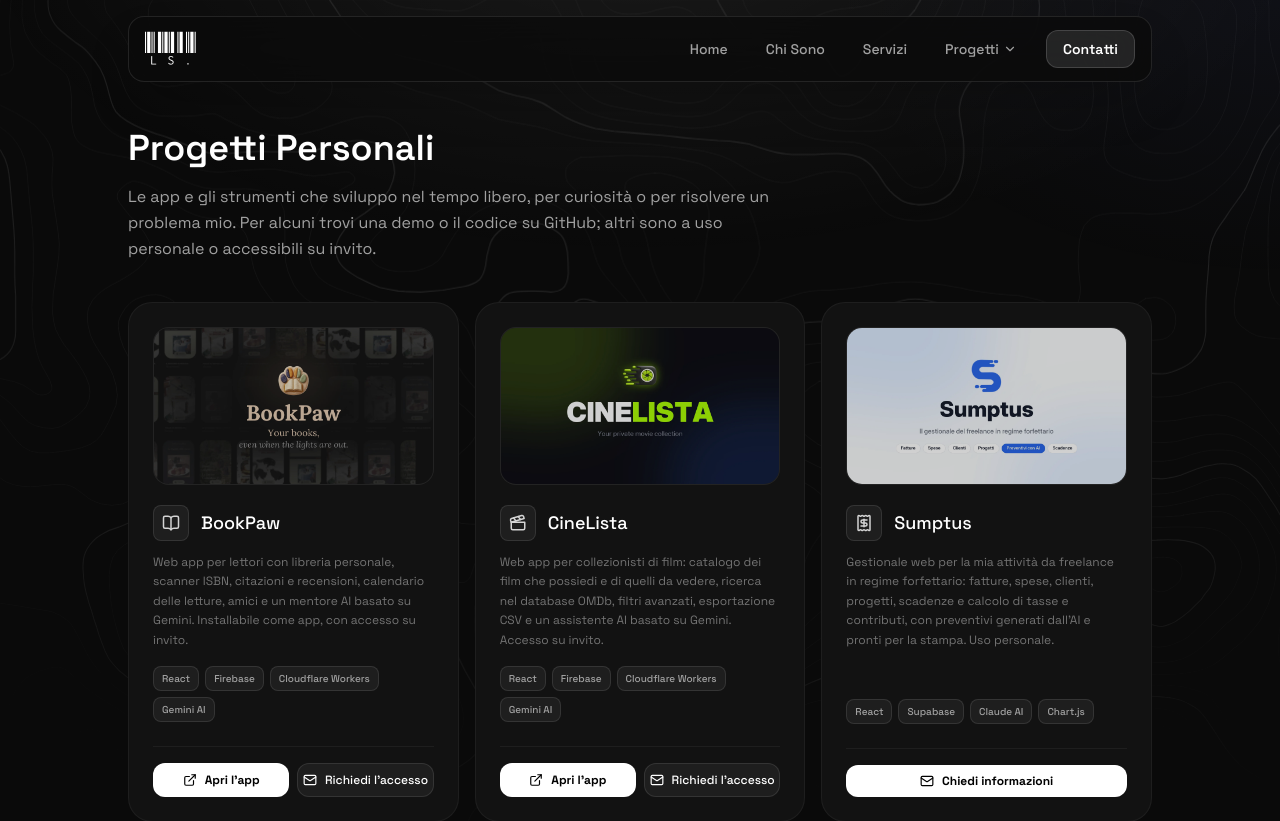
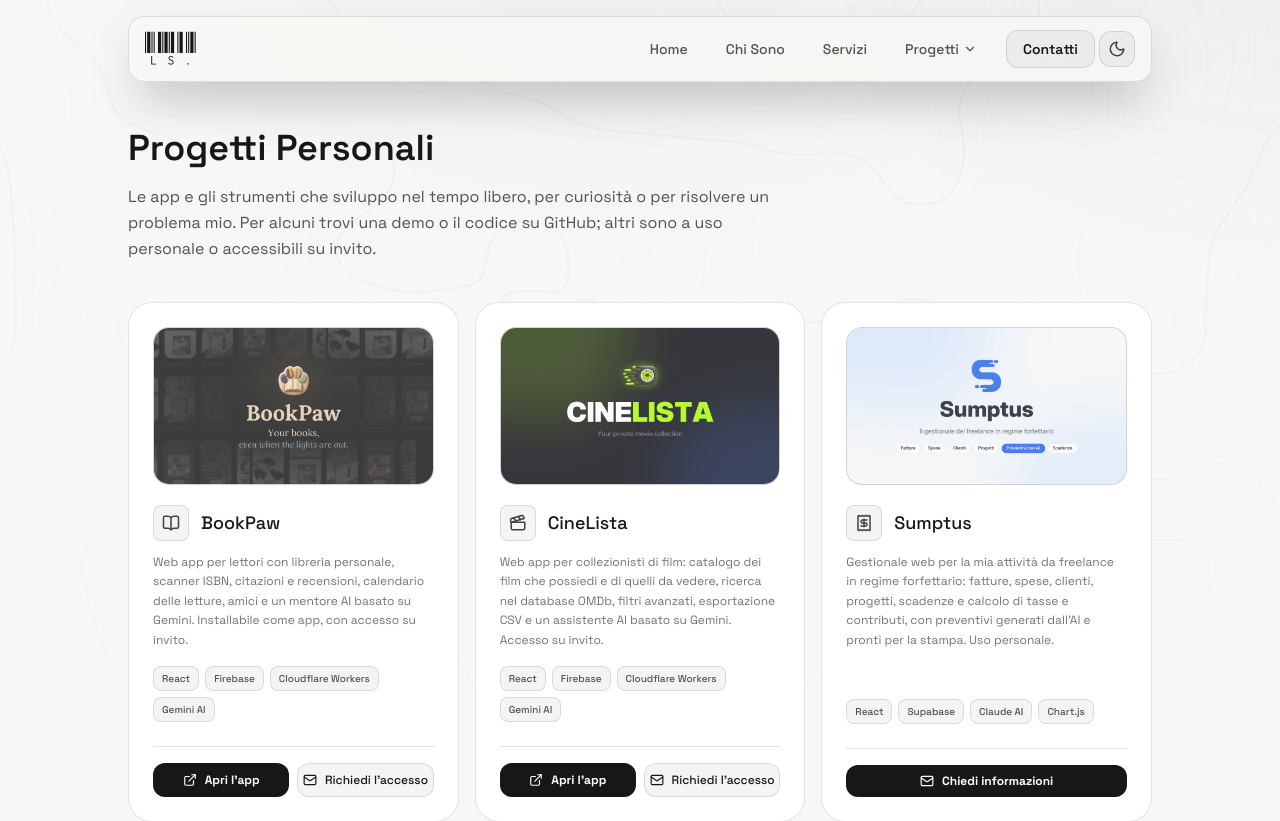
Before and after one commit to sadsotti/main-website, a React (Vite) app: page /lab in a window 1280 px wide. Shown: the top 821 px of the page. Built offline with nearby package versions, Linux system fonts and the light colour scheme.

Commit message:
Add persistent dark and light theme toggle

```diff
--- a/index.html
+++ b/index.html
@@ -1,6 +1,16 @@
 <!doctype html>
 <html lang="it">
   <head>
+    <script>
+      (() => {
+        const savedTheme = localStorage.getItem('theme');
+        const theme = savedTheme === 'light' || savedTheme === 'dark'
+          ? savedTheme
+          : (matchMedia('(prefers-color-scheme: dark)').matches ? 'dark' : 'light');
+        document.documentElement.dataset.theme = theme;
+        document.documentElement.style.colorScheme = theme;
+      })();
+    </script>
     <meta charset="UTF-8" />
     <link rel="icon" type="image/x-icon" href="/favicon.ico" />
     <meta name="viewport" content="width=device-width, initial-scale=1.0" />
--- a/src/components/Navbar.jsx
+++ b/src/components/Navbar.jsx
@@ -1,6 +1,6 @@
 import { useState, useEffect } from 'react';
 import { NavLink } from 'react-router-dom';
-import { Menu, X, ChevronDown } from 'lucide-react';
+import { Menu, X, ChevronDown, Moon, Sun } from 'lucide-react';
 import { motion, AnimatePresence } from 'framer-motion';
 
 const navLinks = [
@@ -28,9 +28,52 @@
     ? "bg-white/10 text-white px-4 py-2 rounded-xl font-semibold transition-all border border-white/10 text-sm"
     : "text-neutral-400 hover:bg-white/5 hover:text-white px-4 py-2 rounded-xl font-medium transition-all text-sm border border-transparent";
 
+function ThemeToggle({ theme, onToggle }) {
+  return (
+    <button
+      type="button"
+      className="theme-toggle grid h-9 w-9 shrink-0 place-items-center rounded-xl border border-white/10 bg-white/5 text-neutral-400 transition-colors hover:bg-white/10 hover:text-white cursor-pointer"
+      aria-label={`Attiva il tema ${theme === 'dark' ? 'chiaro' : 'scuro'}`}
+      title={`Tema ${theme === 'dark' ? 'chiaro' : 'scuro'}`}
+      onClick={onToggle}
+    >
+      {theme === 'dark' ? <Sun size={18} aria-hidden="true" /> : <Moon size={18} aria-hidden="true" />}
+    </button>
+  );
+}
+
 function Navbar() {
   const [isOpen, setIsOpen] = useState(false);
   const [openDropdown, setOpenDropdown] = useState(null);
+  const [theme, setTheme] = useState(() => document.documentElement.dataset.theme || 'dark');
+
+  useEffect(() => {
+    const root = document.documentElement;
+    const savedTheme = localStorage.getItem('theme');
+    const media = window.matchMedia('(prefers-color-scheme: dark)');
+
+    const applyTheme = (nextTheme) => {
+      root.dataset.theme = nextTheme;
+      root.style.colorScheme = nextTheme;
+      document.querySelector('meta[name="theme-color"]')?.setAttribute('content', nextTheme === 'dark' ? '#0a0a0a' : '#f7f7f5');
+      setTheme(nextTheme);
+    };
+
+    if (savedTheme === 'light' || savedTheme === 'dark') {
+      applyTheme(savedTheme);
+      return undefined;
+    }
+
+    const syncWithSystem = (event) => {
+      const currentPreference = localStorage.getItem('theme');
+      if (currentPreference !== 'light' && currentPreference !== 'dark') {
+        applyTheme(event.matches ? 'dark' : 'light');
+      }
+    };
+    applyTheme(media.matches ? 'dark' : 'light');
+    media.addEventListener('change', syncWithSystem);
+    return () => media.removeEventListener('change', syncWithSystem);
+  }, []);
 
   useEffect(() => {
     if (!isOpen && !openDropdown) return;
@@ -47,6 +90,15 @@
   const closeAll = () => {
     setIsOpen(false);
     setOpenDropdown(null);
+  };
+
+  const toggleTheme = () => {
+    const nextTheme = theme === 'dark' ? 'light' : 'dark';
+    document.documentElement.dataset.theme = nextTheme;
+    document.documentElement.style.colorScheme = nextTheme;
+    document.querySelector('meta[name="theme-color"]')?.setAttribute('content', nextTheme === 'dark' ? '#0a0a0a' : '#f7f7f5');
+    localStorage.setItem('theme', nextTheme);
+    setTheme(nextTheme);
   };
 
   return (
@@ -126,11 +178,14 @@
               </NavLink>
             )
           ))}
+          <ThemeToggle theme={theme} onToggle={toggleTheme} />
         </div>
 
+        <div className="flex items-center gap-2 md:hidden">
+          <ThemeToggle theme={theme} onToggle={toggleTheme} />
           <button
             type="button"
-          className="md:hidden text-neutral-400 hover:text-white transition-colors p-1 cursor-pointer"
+            className="text-neutral-400 hover:text-white transition-colors p-1 cursor-pointer"
             aria-label={isOpen ? 'Chiudi il menu' : 'Apri il menu'}
             aria-expanded={isOpen}
             aria-controls="menu-mobile"
@@ -138,6 +193,7 @@
           >
             {isOpen ? <X size={24} aria-hidden="true" /> : <Menu size={24} aria-hidden="true" />}
           </button>
+        </div>
 
         <AnimatePresence>
           {isOpen && (
--- a/src/index.css
+++ b/src/index.css
@@ -7,6 +7,79 @@
 
 html {
   scroll-behavior: smooth;
+  color-scheme: dark;
+}
+
+html[data-theme='light'] {
+  color-scheme: light;
+}
+
+body {
+  margin: 0;
+  background: #0a0a0a;
+}
+
+html[data-theme='light'] body {
+  background: #f7f7f5;
+}
+
+html[data-theme='light'] .bg-\[\#0a0a0a\] { background-color: #f7f7f5; }
+html[data-theme='light'] .bg-\[\#0a0a0a\]\/80 { background-color: rgb(247 247 245 / 0.86); }
+html[data-theme='light'] .bg-\[\#121212\] { background-color: #fff; }
+html[data-theme='light'] .bg-\[\#171717\] { background-color: #f4f4f2; }
+html[data-theme='light'] .bg-\[\#1a1a1a\] { background-color: #fff; }
+html[data-theme='light'] .hover\:bg-\[\#171717\]:hover { background-color: #f4f4f2; }
+html[data-theme='light'] .bg-neutral-900 { background-color: #ececea; }
+html[data-theme='light'] .bg-neutral-800 { background-color: #dededb; }
+html[data-theme='light'] .bg-neutral-700 { background-color: #525252; }
+
+html[data-theme='light'] .text-white { color: #171717; }
+html[data-theme='light'] .text-neutral-200 { color: #262626; }
+html[data-theme='light'] .text-neutral-300 { color: #404040; }
+html[data-theme='light'] .text-neutral-400 { color: #525252; }
+html[data-theme='light'] .text-neutral-500 { color: #737373; }
+html[data-theme='light'] .text-neutral-600 { color: #8a8a8a; }
+html[data-theme='light'] .text-white\/15 { color: rgb(0 0 0 / 0.15); }
+html[data-theme='light'] .hover\:text-white:hover,
+html[data-theme='light'] .group:hover .group-hover\:text-white { color: #171717; }
+
+html[data-theme='light'] .bg-white { background-color: #171717; }
+html[data-theme='light'] .text-black { color: #fff; }
+html[data-theme='light'] .text-black\/50 { color: rgb(255 255 255 / 0.62); }
+html[data-theme='light'] .border-white { border-color: #171717; }
+html[data-theme='light'] .hover\:bg-white:hover { background-color: #171717; }
+html[data-theme='light'] .hover\:text-black:hover { color: #fff; }
+html[data-theme='light'] .hover\:bg-neutral-200:hover { background-color: #303030; }
+
+html[data-theme='light'] [class~='bg-white/3'],
+html[data-theme='light'] [class~='bg-white/5'],
+html[data-theme='light'] [class~='bg-white/10'],
+html[data-theme='light'] [class~='bg-white/15'],
+html[data-theme='light'] [class~='bg-white/20'] { background-color: rgb(0 0 0 / 0.045); }
+html[data-theme='light'] [class~='border-white/5'],
+html[data-theme='light'] [class~='border-white/10'],
+html[data-theme='light'] [class~='border-white/15'],
+html[data-theme='light'] [class~='border-white/20'],
+html[data-theme='light'] [class~='border-white/30'] { border-color: rgb(0 0 0 / 0.11); }
+html[data-theme='light'] [class~='hover:bg-white/5']:hover,
+html[data-theme='light'] [class~='hover:bg-white/10']:hover,
+html[data-theme='light'] [class~='hover:bg-white/20']:hover { background-color: rgb(0 0 0 / 0.08); }
+html[data-theme='light'] [class~='hover:border-white/10']:hover,
+html[data-theme='light'] [class~='hover:border-white/20']:hover { border-color: rgb(0 0 0 / 0.18); }
+
+html[data-theme='light'] .theme-toggle {
+  background-color: rgb(0 0 0 / 0.045);
+  border-color: rgb(0 0 0 / 0.11);
+  color: #404040;
+}
+
+.hero-background-logo {
+  filter: none;
+  transition: filter 350ms ease;
+}
+
+html[data-theme='light'] .hero-background-logo {
+  filter: invert(1);
 }
 
 @media (prefers-reduced-motion: reduce) {
@@ -33,6 +106,13 @@
     radial-gradient(40rem 25rem at 100% 0%, rgba(120, 140, 255, 0.05), transparent 70%);
 }
 
+html[data-theme='light'] .ambient {
+  background:
+    radial-gradient(60rem 30rem at 50% -10%, rgba(0, 0, 0, 0.05), transparent 70%),
+    radial-gradient(40rem 25rem at 100% 0%, rgba(85, 100, 190, 0.07), transparent 70%);
+  opacity: 0.72;
+}
+
 .ambient::after {
   content: '';
   position: absolute;
@@ -41,6 +121,13 @@
   mask-image: radial-gradient(ellipse 85% 75% at 50% 30%, #000 40%, transparent 100%);
   animation: respira 70s ease-in-out infinite alternate;
   will-change: transform;
+  filter: none;
+  transition: filter 350ms ease, opacity 350ms ease;
+}
+
+html[data-theme='light'] .ambient::after {
+  filter: invert(1);
+  opacity: 0.82;
 }
 
 @keyframes respira {
@@ -69,6 +156,10 @@
   opacity: 1;
 }
 
+html[data-theme='light'] .spotlight::before {
+  background: radial-gradient(420px circle at var(--mx, 50%) var(--my, 50%), rgba(0, 0, 0, 0.055), transparent 45%);
+}
+
 @property --ring-angle {
   syntax: '<angle>';
   initial-value: 0deg;
--- a/src/pages/Home.jsx
+++ b/src/pages/Home.jsx
@@ -30,11 +30,11 @@
       <motion.div className="flex flex-col gap-4" variants={containerVariants} initial="hidden" animate="visible">
         <div className="grid grid-cols-1 md:grid-cols-3 gap-4">
           <motion.section variants={itemVariants} className={`${cardBase} md:col-span-2 p-8 md:p-12 overflow-hidden group min-h-105 flex`}>
-            <div className="absolute inset-0 opacity-14 group-hover:opacity-20 pointer-events-none -z-10 transition-all duration-700 group-hover:scale-105 flex items-center justify-center overflow-hidden p-12" aria-hidden="true">
-              <img src={mioLogoSfondo} alt="" className="w-full h-full object-contain object-center scale-110" />
+            <div className="absolute inset-0 z-0 opacity-14 group-hover:opacity-20 pointer-events-none transition-all duration-700 group-hover:scale-105 flex items-center justify-center overflow-hidden p-12" aria-hidden="true">
+              <img src={mioLogoSfondo} alt="" className="hero-background-logo w-full h-full object-contain object-center scale-110" />
             </div>
 
-            <div className="flex flex-col justify-between w-full">
+            <div className="relative z-10 flex flex-col justify-between w-full">
               <div>
                 <div className="inline-flex items-center px-3 py-1 mb-8 border border-white/10 rounded-full text-xs font-semibold text-neutral-400 tracking-wider bg-[#121212]">
                   <span className="w-2 h-2 inline-block bg-green-500 rounded-full mr-2 animate-pulse" aria-hidden="true"></span>
```
Also changed, not shown: 1 other file (tests, documents, lock files or other folders). Lines whose indentation alone changed are shown as unchanged.
